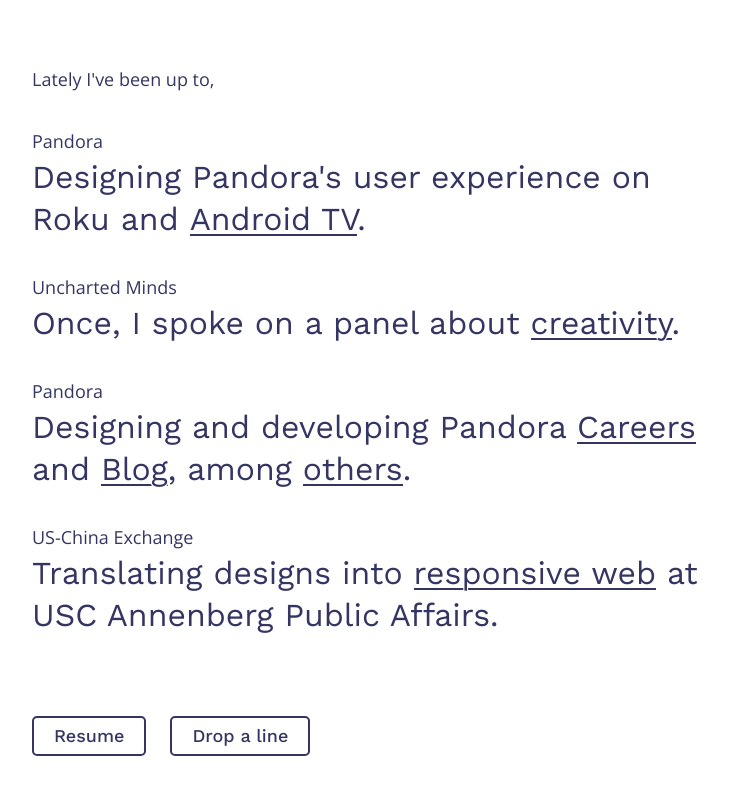
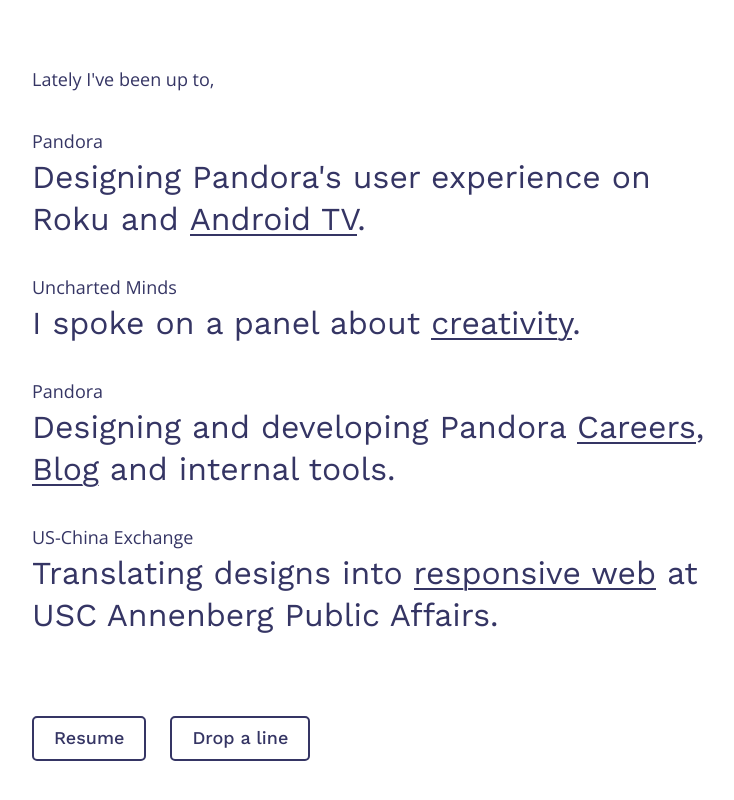
Before and after one commit to ohjoycelau/ohjoycelau.github.io, a React (Create React App) app: page / in a window 1280 px wide. Shown: the part 314-1114 px from the top of the page, without its empty margins (268-1002 px from the left). Built offline with nearby package versions, Linux system fonts and the light colour scheme.

Commit message:
added links

```diff
--- a/src/content/Home.js
+++ b/src/content/Home.js
@@ -7,30 +7,30 @@
 		<div>
 			<main>
 				<section className="section-default">
-					<p className="font-emphasis"><a href="#">Joyce Lau</a> is a product designer, currently designing visual systems and wrangling sass at <a href="#">Pandora</a> in <a href="#">Oakland, California</a>.</p>
-					<p className="font-primary">I draw things on <a href="#">Instagram</a>, but I'm also professional, so check out <a href="#">Linkedin</a>. <a href="#">Drop a line</a> to see more examples of my work or to just chat.</p>
+					<p className="font-emphasis"><a href="#">Joyce Lau</a> is a product designer, currently designing visual systems and wrangling sass at <a target="blank" href="https://pandora.com">Pandora</a> in <a target="blank" href="#">Oakland, California</a>.</p>
+					<p className="font-primary">I draw things on <a href="#">Instagram</a>, but I'm also professional, so check out <a href="#">Linkedin</a>. <a href="mailto:ohjoycelau@gmail.com?subject=Ahoy!">Drop a line</a> to see more examples of my work or to just chat.</p>
 				</section>
 				<section className="section-default">
 					<p className="font-primary">Lately I've been up to,</p>
 					<p>
 						<h2 className="font-primary">Pandora</h2>
-						<h1 className="font-emphasis">Designing Pandora's user experience on <a href="#">Roku</a> and <a href="#">Android TV</a>.</h1>
+						<h1 className="font-emphasis">Designing Pandora's user experience on <a target="blank" href="https://channelstore.roku.com/details/28/pandora">Roku</a> and <a target="blank" href="https://play.google.com/store/apps/details?id=com.pandora.android.atv&hl=en">Android TV</a>.</h1>
 					</p>
 					<p>
 						<h2 className="font-primary">Uncharted Minds</h2>
-						<h1 className="font-emphasis">Once, I spoke on a panel about <a href="#">creativity</a>.</h1>
+						<h1 className="font-emphasis">I spoke on a panel about <a target="blank" href="https://www.eventbrite.com/e/design-gurus-summit-lyft-airbnb-microsoft-pandora-cooper-and-more-tickets-22736032084#">creativity</a>.</h1>
 					</p>
 					<p>
 						<h2 className="font-primary">Pandora</h2>
-						<h1 className="font-emphasis">Designing and developing Pandora <a href="#">Careers</a> and <a href="#">Blog</a>, among <a href="#">others</a>.</h1>
+						<h1 className="font-emphasis">Designing and developing Pandora <a target="blank" href="http://www.pandora.com/careers/">Careers</a>, <a target="blank" href="http://blog.pandora.com/">Blog</a> and internal tools.</h1>
 					</p>
 					<p>
 						<h2 className="font-primary">US-China Exchange</h2>
-						<h1 className="font-emphasis">Translating designs into <a href="#">responsive web</a> at USC Annenberg Public Affairs.</h1>
+						<h1 className="font-emphasis">Translating designs into <a target="blank" href="http://uschinaexchange.usc.edu/content/uscpeking-university-report-building-us-china-trust-be-released-april-22-2014">responsive web</a> at USC Annenberg Public Affairs.</h1>
 					</p>
 				</section>
 				<section className="section-default section-last">
-					<button className="space-right-s" href="">Resume</button><button href="">Drop a line</button>
+					<a className="button space-right-s" href="">Resume</a><a className="button" href="mailto:ohjoycelau@gmail.com?subject=Ahoy!">Drop a line</a>
 				</section>
 			</main>
 		</div>
--- a/src/stylesheets/css/main.css
+++ b/src/stylesheets/css/main.css
@@ -40,18 +40,32 @@
     height: 0.05em;
     background-color: #353564; }
 
-button {
+.button {
+  text-decoration: none;
+  position: relative;
+  text-shadow: -0.1rem 0.1rem transparent, 0.1rem -0.1rem transparent, -0.1rem -0.1rem transparent, 0.1rem 0.1rem transparent;
   color: #353564;
   background-color: transparent;
   border: 2px solid #353564;
+  border-radius: 0.5rem;
+  display: inline-block;
+  padding: 0 2rem 0.1rem;
+  height: 4rem;
+  line-height: 4rem;
   font-family: "Work Sans", "Open Sans", "Helvetica", "Arial", sans-serif;
   font-size: 1.8rem;
   font-weight: 500;
-  height: 4rem;
-  padding: 0 2rem 0.1rem;
-  border-radius: 0.5rem;
-  outline: none; }
-  button:hover {
+  text-decoration: none; }
+  .button:before {
+    content: "";
+    z-index: -1;
+    position: absolute;
+    bottom: 0.25rem;
+    left: 0;
+    width: 100%;
+    height: 0.05em;
+    background-color: transparent; }
+  .button:hover {
     color: white;
     background-color: #353564;
     border: 2px solid #353564; }
--- a/src/stylesheets/sass/main.sass
+++ b/src/stylesheets/sass/main.sass
@@ -19,14 +19,6 @@
 		color: $link
 	&:hover, &:active
 		color: $hover
-@mixin button($foreground, $background, $hoverForeground:$foreground, $hoverBackground:$background)
-	color: $foreground
-	background-color: $background
-	border: 2px solid $foreground
-	&:hover
-		color: $hoverForeground
-		background-color: $hoverBackground
-		border: 2px solid $foreground
 @mixin underline($foreground, $background: white)
 	text-decoration: none
 	position: relative
@@ -40,6 +32,17 @@
 		width: 100%
 		height: 0.05em
 		background-color: $foreground
+@mixin button($foreground, $background, $hoverForeground:$foreground, $hoverBackground:$background)
+	@include underline(transparent, transparent)
+	color: $foreground
+	background-color: $background
+	border: 2px solid $foreground
+	border-radius: 0.5rem
+	&:hover
+		color: $hoverForeground
+		background-color: $hoverBackground
+		border: 2px solid $foreground
+
 
 html
 	font-size: 62.5%
@@ -62,17 +65,16 @@
 a
 	@include link($color-primary, $color-primary)
 	@include underline($color-primary)
-
-button
+.button
 	@include button($color-primary, transparent, white, $color-primary)
+	display: inline-block
+	padding: 0 2rem 0.1rem
+	height: 4rem
+	line-height: 4rem
 	font-family: $font-emphasis
 	font-size: $font-m
 	font-weight: 500
-	height: 4rem
-	padding: 0 2rem 0.1rem
-	border-radius: 0.5rem
-	outline: none
-
+	text-decoration: none
 
 .space-right-s
 	margin-right: 2.4rem
```
